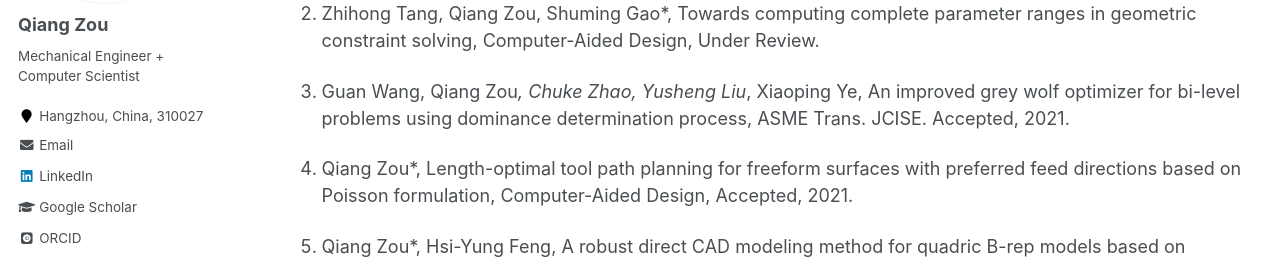
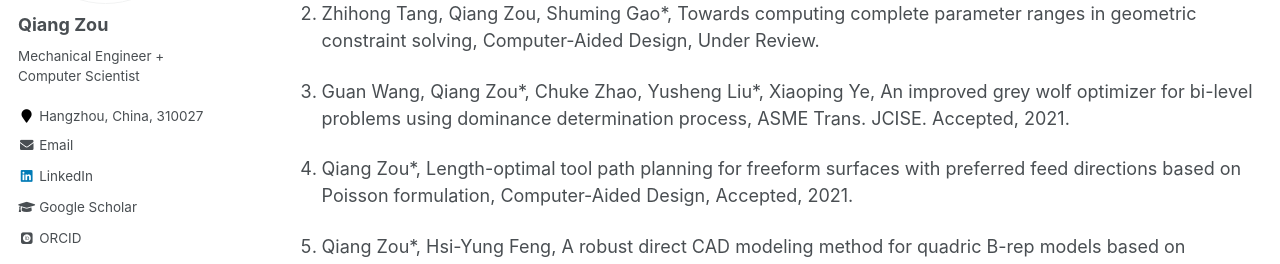
Before and after one commit to Qiang-Zou/Qiang-Zou.github.io, a Jekyll site: the page built from _pages/research.md, in a window 1280 px wide and 900 px high. Shown: the part 289-553 px from the top of the window. Built offline with Jekyll 4.4.1, drawn with Linux system fonts in a browser that asks for light colours; some web fonts are replaced.

```diff
--- a/_pages/research.md
+++ b/_pages/research.md
@@ -15,7 +15,7 @@ Publications
 
 1. Zhihong Tang, Qiang Zou, Shuming Gao*, Towards computing complete parameter ranges in geometric constraint solving, Computer-Aided Design, Under Review.
 
-1. Guan Wang, Qiang Zou*, Chuke Zhao, Yusheng Liu*, Xiaoping Ye, An improved grey wolf optimizer for bi-level problems using dominance determination process, ASME Trans. JCISE. Accepted, 2021.
+1. Guan Wang, Qiang Zou\*, Chuke Zhao, Yusheng Liu\*, Xiaoping Ye, An improved grey wolf optimizer for bi-level problems using dominance determination process, ASME Trans. JCISE. Accepted, 2021.
 
 1. Qiang Zou*, Length-optimal tool path planning for freeform surfaces with preferred feed directions based on Poisson formulation, Computer-Aided Design, Accepted, 2021.
 
```
